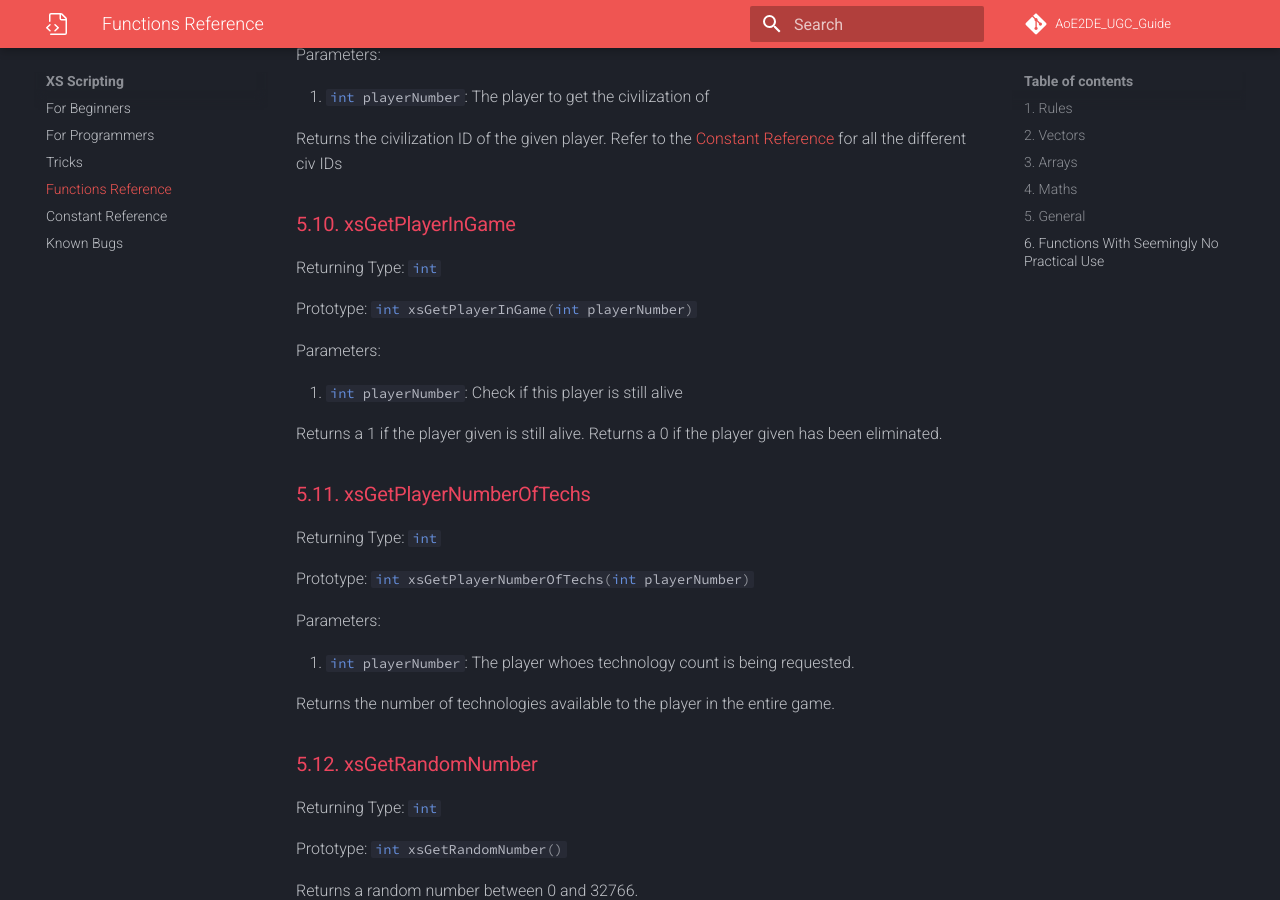
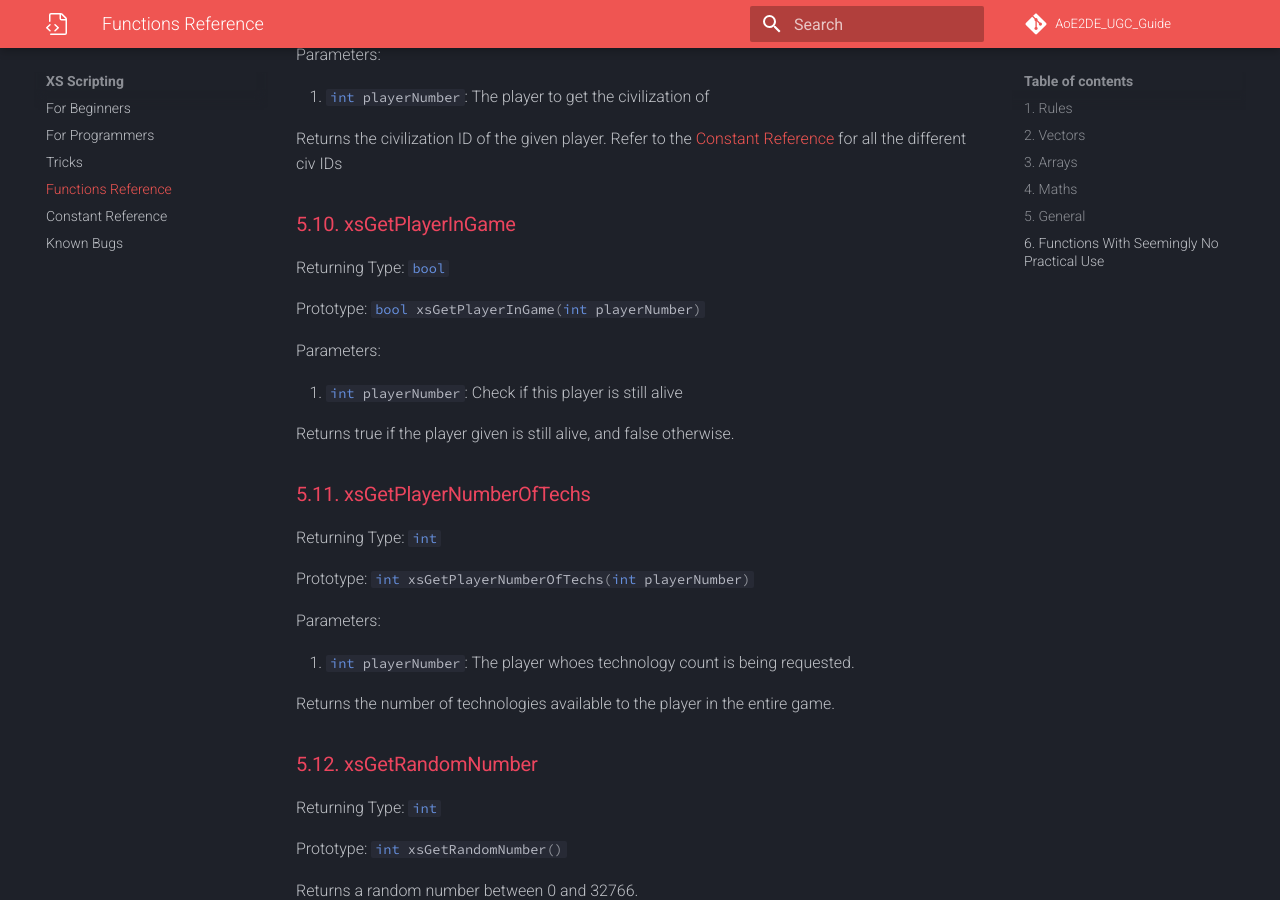
Before and after one commit to Divy1211/AoE2DE_UGC_Guide, an MkDocs documentation site: the page built from docs/general/xs/functions.md, in a window 1280 px wide and 900 px high, scrolled down 18396 px. Built offline with MkDocs 1.6.1 and Material for MkDocs 9.7.7, drawn with Linux system fonts in a browser that asks for light colours; comment, search, counter and statistics services are not loaded.

Commit message:
Fixed inaccuracies

```diff
--- a/docs/general/xs/functions.json
+++ b/docs/general/xs/functions.json
@@ -977,7 +977,7 @@
         },
         {
             "name": "xsGetPlayerInGame",
-            "return_type": "int",
+            "return_type": "bool",
             "params": [
                 {
                     "name": "playerNumber",
@@ -986,7 +986,7 @@
                     "desc": "Check if this player is still alive"
                 }
             ],
-            "desc": "Returns a 1 if the player given is still alive. Returns a 0 if the player given has been eliminated."
+            "desc": "Returns true if the player given is still alive, and false otherwise."
         },
         {
             "name": "xsGetMapName",
--- a/docs/general/xs/functions.md
+++ b/docs/general/xs/functions.md
@@ -784,15 +784,15 @@ Returns the civilization ID of the given player. Refer to the [Constant Referenc
 
 ### 5.10. xsGetPlayerInGame
 
-Returning Type: `#!cpp int`
+Returning Type: `#!cpp bool`
 
-Prototype: `#!cpp int xsGetPlayerInGame(int playerNumber)`
+Prototype: `#!cpp bool xsGetPlayerInGame(int playerNumber)`
 
 Parameters:
 
 1.  `#!cpp int playerNumber`: Check if this player is still alive
 
-Returns a 1 if the player given is still alive. Returns a 0 if the player given has been eliminated.
+Returns true if the player given is still alive, and false otherwise.
 
 ### 5.11. xsGetPlayerNumberOfTechs
 
```
Also changed, not shown: docs/general/xs/beginner.md (+2 -2 lines).
